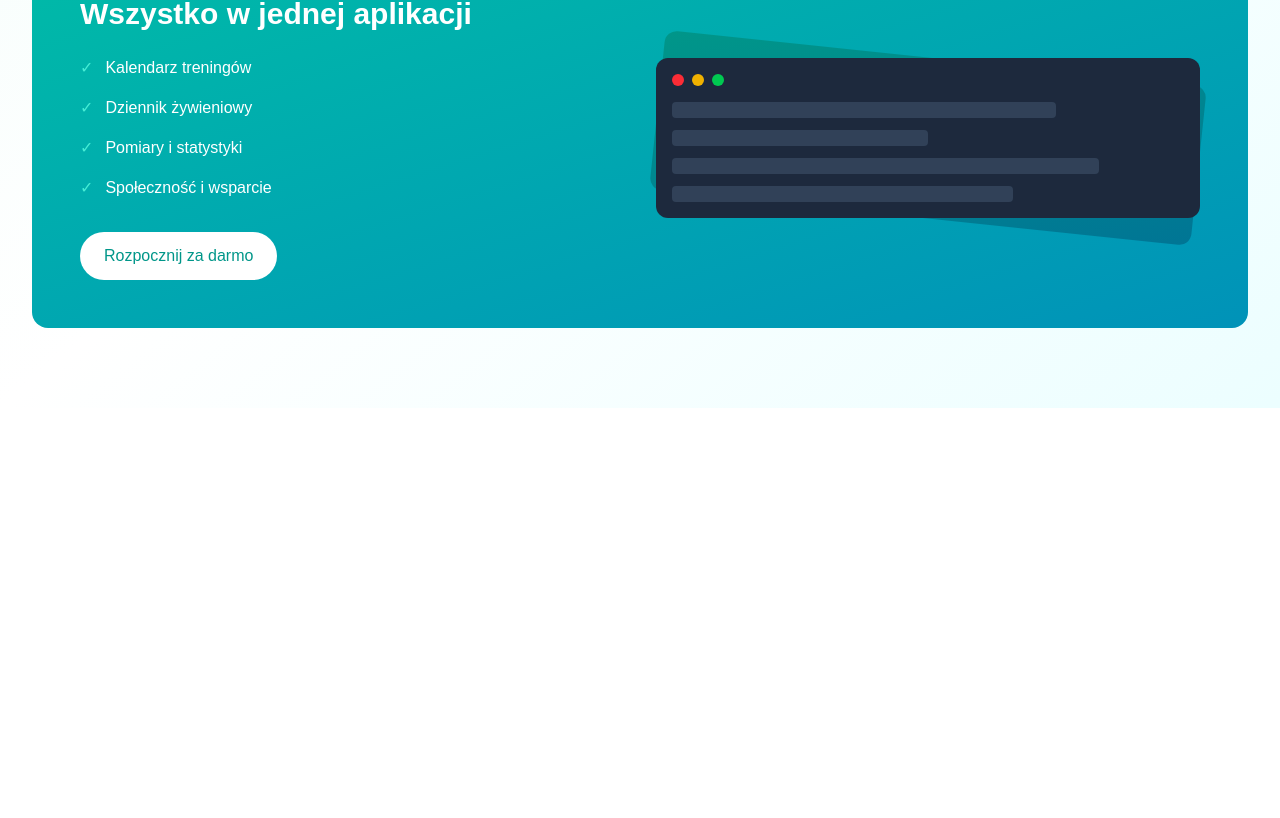
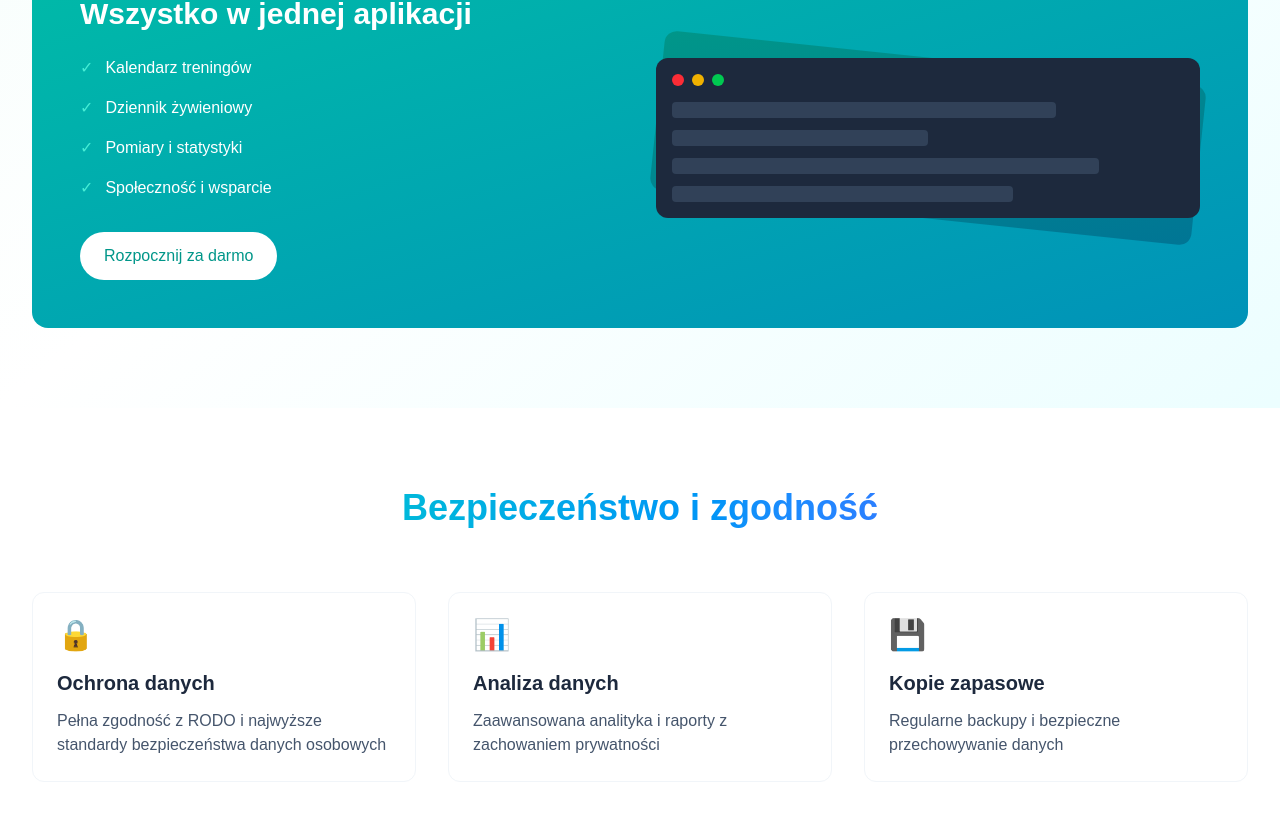
Before and after one commit to dezmerek/AthletiX, a Next.js app: page / in a window 1280 px wide. Shown: the part 1404-2222 px from the top of the page. Before the commit the page ends 1812 px from the top, so only its background shows below. Built offline with nearby package versions, Linux system fonts and the light colour scheme.

Commit message:
feat: Add DietSection component to enhance the Home page layout

```diff
--- a/src/app/page.tsx
+++ b/src/app/page.tsx
@@ -1,12 +1,14 @@
 "use client";
 import Hero from "@/containers/main/HeroSection";
 import ClientSection from "@/containers/main/ClientSection";
+import DietSection from "@/containers/main/DietSection";
 
 export default function Home() {
   return (
     <>
       <Hero />
       <ClientSection />
+      <DietSection />
     </>
   );
 }
--- /dev/null
+++ b/src/containers/main/DietSection.tsx
@@ -0,0 +1,45 @@
+"use client";
+
+export default function DietSection() {
+  return (
+    <section id="dieta" className="py-20 bg-white">
+      <div className="max-w-7xl mx-auto px-4 sm:px-6 lg:px-8">
+        <h2 className="text-4xl font-bold text-center mb-16">
+          <span className="bg-gradient-to-r from-cyan-500 to-blue-500 bg-clip-text text-transparent">
+            Bezpieczeństwo i zgodność
+          </span>
+        </h2>
+        <div className="grid grid-cols-1 md:grid-cols-3 gap-8">
+          <div className="p-6 rounded-xl border border-slate-100 hover:border-cyan-100 transition-colors">
+            <div className="text-3xl mb-4">🔒</div>
+            <h3 className="text-xl font-bold mb-3 text-slate-800">
+              Ochrona danych
+            </h3>
+            <p className="text-slate-600">
+              Pełna zgodność z RODO i najwyższe standardy bezpieczeństwa
+              danych osobowych
+            </p>
+          </div>
+          <div className="p-6 rounded-xl border border-slate-100 hover:border-cyan-100 transition-colors">
+            <div className="text-3xl mb-4">📊</div>
+            <h3 className="text-xl font-bold mb-3 text-slate-800">
+              Analiza danych
+            </h3>
+            <p className="text-slate-600">
+              Zaawansowana analityka i raporty z zachowaniem prywatności
+            </p>
+          </div>
+          <div className="p-6 rounded-xl border border-slate-100 hover:border-cyan-100 transition-colors">
+            <div className="text-3xl mb-4">💾</div>
+            <h3 className="text-xl font-bold mb-3 text-slate-800">
+              Kopie zapasowe
+            </h3>
+            <p className="text-slate-600">
+              Regularne backupy i bezpieczne przechowywanie danych
+            </p>
+          </div>
+        </div>
+      </div>
+    </section>
+  );
+}
```
